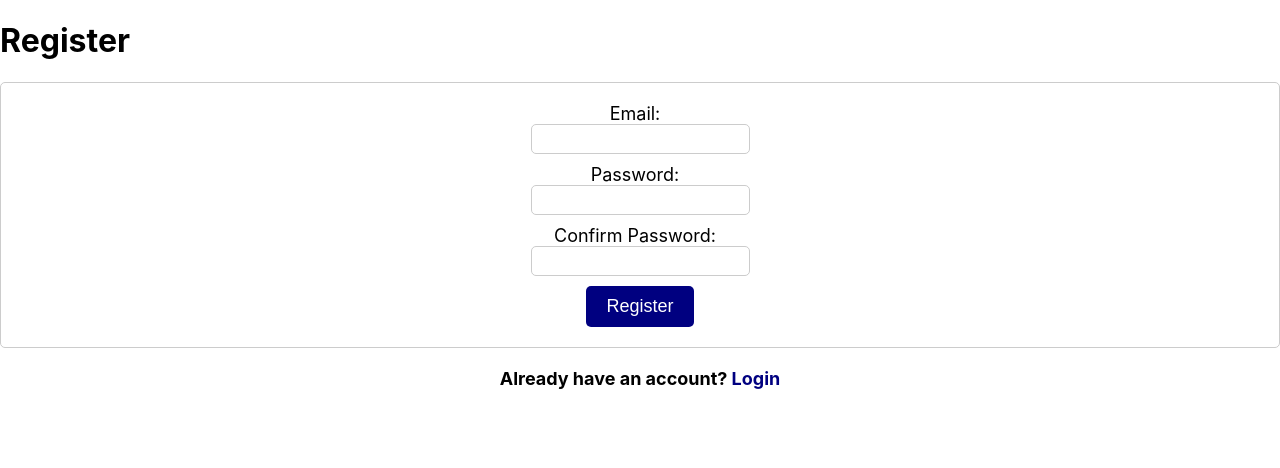
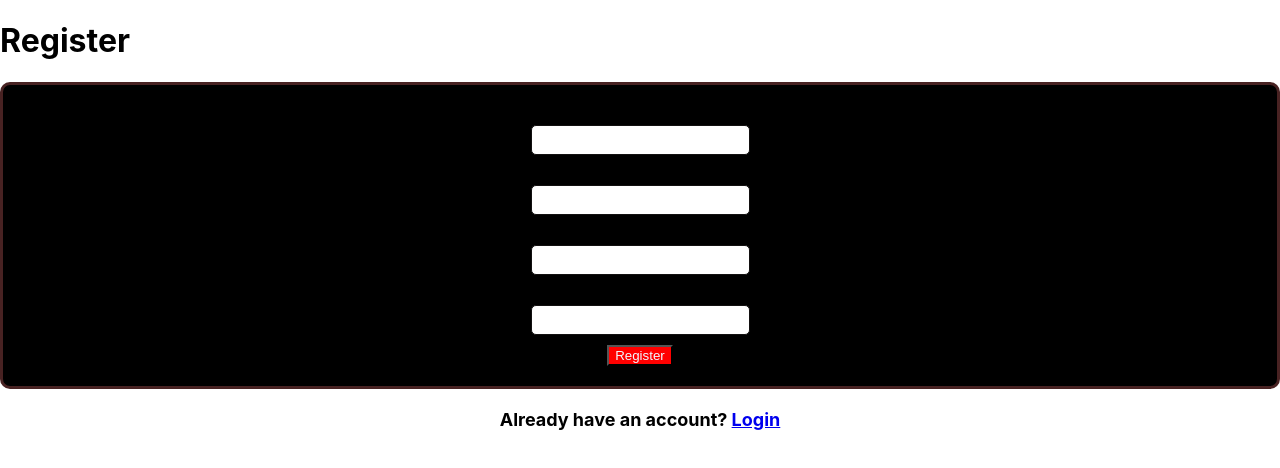
Before and after one commit to the-chand-babu/Project1_Gym, a React (Create React App) app in the folder gym/: page /Register in a window 1280 px wide. Shown: the top 468 px of the page. Built offline with nearby package versions, Linux system fonts and the light colour scheme.

Commit message:
adding css in login and registration

```diff
--- a/gym/src/Pages/Loginpage/Login.jsx
+++ b/gym/src/Pages/Loginpage/Login.jsx
@@ -1,23 +1,44 @@
+// import React from 'react';
+// import './Login.css';
+// import { Link } from 'react-router-dom';
+
+
+// const Login = () => {
+//     return (
+//         <div className="login-container">
+
+
+
+//             <h1>Login</h1>
+//             <form>
+//                 <label htmlFor="email">Email:</label>
+//                 <input type="email" id="email" name="email" required />
+//                 <label htmlFor="password">Password:</label>
+//                 <input type="password" id="password" name="password" required />
+//                 <button type="submit">Login</button>
+//             </form>
+//             <h3>Don't have an account?  <Link to ='/register'>Register</Link></h3>
+//         </div>
+//     );
+// };
+
+// export default Login;
 import React from 'react';
-import './Login.css';
+import styles from './Login.module.css'; // Import CSS module
 import { Link } from 'react-router-dom';
-
 
 const Login = () => {
     return (
-        <div className="login-container">
-
-
-
+        <div className={styles.loginContainer}> {/* Apply CSS module class to container */}
             <h1>Login</h1>
             <form>
                 <label htmlFor="email">Email:</label>
                 <input type="email" id="email" name="email" required />
                 <label htmlFor="password">Password:</label>
                 <input type="password" id="password" name="password" required />
-                <button type="submit">Login</button>
+                <button type="submit" className={styles.loginButton}>Login</button> {/* Apply CSS module class to button */}
             </form>
-            <h3>Don't have an account?  <Link to ='/register'>Register</Link></h3>
+            <h3>Don't have an account? <Link to='/register'>Register</Link></h3>
         </div>
     );
 };
--- /dev/null
+++ b/gym/src/Pages/Loginpage/Login.module.css
@@ -0,0 +1,83 @@
+/* .login-container {
+    display: flex;
+    flex-direction: column;
+    align-items: center;
+    margin-top: 50px;
+  } */
+
+   form {
+    display: flex;
+    flex-direction: column;
+    align-items: center;
+    margin-top: 20px;
+    padding: 20px;
+    border: 3px solid #461616;
+    border-radius: 10px;
+    background-color: black;
+  }
+
+  /* label {
+    font-size: 18px;
+    margin-right: 10px;
+  } */
+
+   /* input {
+    font-size: 16px;
+    padding: 5px;
+    margin-bottom: 10px;
+    border-radius: 5px;
+    border: 1px solid #ccc;
+  }  */
+
+  /* button[type="submit"] {
+    background-color: navy;
+    color: #fff;
+    font-size: 18px;
+    padding: 10px 20px;
+    border: none;
+    border-radius: 5px;
+    cursor: pointer;
+  } */
+
+  /* button[type="submit"]:hover {
+    background-color: #003366;
+  } */
+
+  /* h3 {
+    margin-top: 20px;
+    font-size: 18px;
+    text-align: center;
+  } */
+
+  /* a {
+    font-weight: bold;
+    color: navy;
+    text-decoration: none;
+  }
+
+  a:hover {
+    text-decoration: underline;
+  } */
+
+    .loginContainer {
+    /* border: 1px solid black;  */
+    padding: 20px;
+    /* border: 1px solid black;  */
+
+    display: flex;
+    /* flex-direction: column; */
+    align-items: center;
+    /* margin-top: 20px; */
+
+    /* border: 3px solid #361c1c; */
+    border-radius: 10px;
+    display: flex;
+    flex-direction: column;
+    align-items: center;
+    /* margin-top: 50px; */
+}
+
+.loginButton {
+    background-color: red; /* Set button color to red */
+    color: white; /* Set text color to white */
+}
--- a/gym/src/Pages/Registration/Registration.css
+++ /dev/null
@@ -1,59 +0,0 @@
-.login-container {
-    display: flex;
-    flex-direction: column;
-    align-items: center;
-    margin-top: 50px;
-  }
-
-  form {
-    display: flex;
-    flex-direction: column;
-    align-items: center;
-    margin-top: 20px;
-    padding: 20px;
-    border: 1px solid #ccc;
-    border-radius: 5px;
-  }
-
-  label {
-    font-size: 18px;
-    margin-right: 10px;
-  }
-
-  input {
-    font-size: 16px;
-    padding: 5px;
-    margin-bottom: 10px;
-    border-radius: 5px;
-    border: 1px solid #ccc;
-  }
-
-  button[type="submit"] {
-    background-color: navy;
-    color: #fff;
-    font-size: 18px;
-    padding: 10px 20px;
-    border: none;
-    border-radius: 5px;
-    cursor: pointer;
-  }
-
-  button[type="submit"]:hover {
-    background-color: #003366;
-  }
-
-  h3 {
-    margin-top: 20px;
-    font-size: 18px;
-    text-align: center;
-  }
-
-  a {
-    font-weight: bold;
-    color: navy;
-    text-decoration: none;
-  }
-
-  a:hover {
-    text-decoration: underline;
-  }
--- a/gym/src/Pages/Registration/Registration.jsx
+++ b/gym/src/Pages/Registration/Registration.jsx
@@ -1,18 +1,21 @@
 import React from 'react';
 import { Link } from 'react-router-dom';
+import styles from './Registration.module.css';
 
 const Register = () => {
     return (
         <div>
             <h1>Register</h1>
-            <form>
+            <form className={styles.form}>
+                <label htmlFor="username"> UserName:</label>
+                <input type="username" id="username" name="username" required/>
                 <label htmlFor="email">Email:</label>
                 <input type="email" id="email" name="email" required />
                 <label htmlFor="password">Password:</label>
                 <input type="password" id="password" name="password" required />
                 <label htmlFor="confirmPassword">Confirm Password:</label>
                 <input type="password" id="confirmPassword" name="confirmPassword" required />
-                <button type="submit">Register</button>
+                <button type="submit" className={styles.Register}>Register</button>
             </form>
             <h3>Already have an account?  <Link to ='/login'>Login</Link></h3>
 
--- a/gym/src/Pages/Loginpage/Login.css
+++ b/gym/src/Pages/Registration/Registration.module.css
@@ -1,9 +1,9 @@
-.login-container {
+ /* .login-container {
     display: flex;
     flex-direction: column;
     align-items: center;
     margin-top: 50px;
-  }
+  } */
 
   form {
     display: flex;
@@ -15,20 +15,20 @@
     border-radius: 5px;
   }
 
-  label {
+  /* label {
     font-size: 18px;
     margin-right: 10px;
-  }
+  } */
 
   input {
     font-size: 16px;
     padding: 5px;
     margin-bottom: 10px;
     border-radius: 5px;
-    border: 1px solid #ccc;
+    border: 1px solid #131111;
   }
 
-  button[type="submit"] {
+  /* button[type="submit"] {
     background-color: navy;
     color: #fff;
     font-size: 18px;
@@ -36,11 +36,11 @@
     border: none;
     border-radius: 5px;
     cursor: pointer;
-  }
+  } */
 
-  button[type="submit"]:hover {
+  /* button[type="submit"]:hover {
     background-color: #003366;
-  }
+  } */
 
   h3 {
     margin-top: 20px;
@@ -48,12 +48,40 @@
     text-align: center;
   }
 
-  a {
+  /* a {
     font-weight: bold;
     color: navy;
     text-decoration: none;
-  }
+  } */
 
-  a:hover {
+  /* a:hover {
     text-decoration: underline;
-  }
+  } */
+
+  .form {
+    border: 3px solid rgb(72, 34, 34); /* Add border style */
+    padding: 20px; /* Add padding for spacing */
+    display: flex;
+    flex-direction: column;
+    align-items: center;
+    margin-top: 20px;
+    border-radius: 10px;
+
+
+
+}
+button[type="submit"]:hover {
+    background-color:red;
+    text-decoration: underline;
+    width: 100;
+    font-size: 18px;
+    padding: 10px 20px;
+    border: none;
+    border-radius: 5px;
+    cursor: pointer;
+}
+.Register{
+  background-color: red;
+  color: aliceblue;
+  text-align: center;
+}
```
